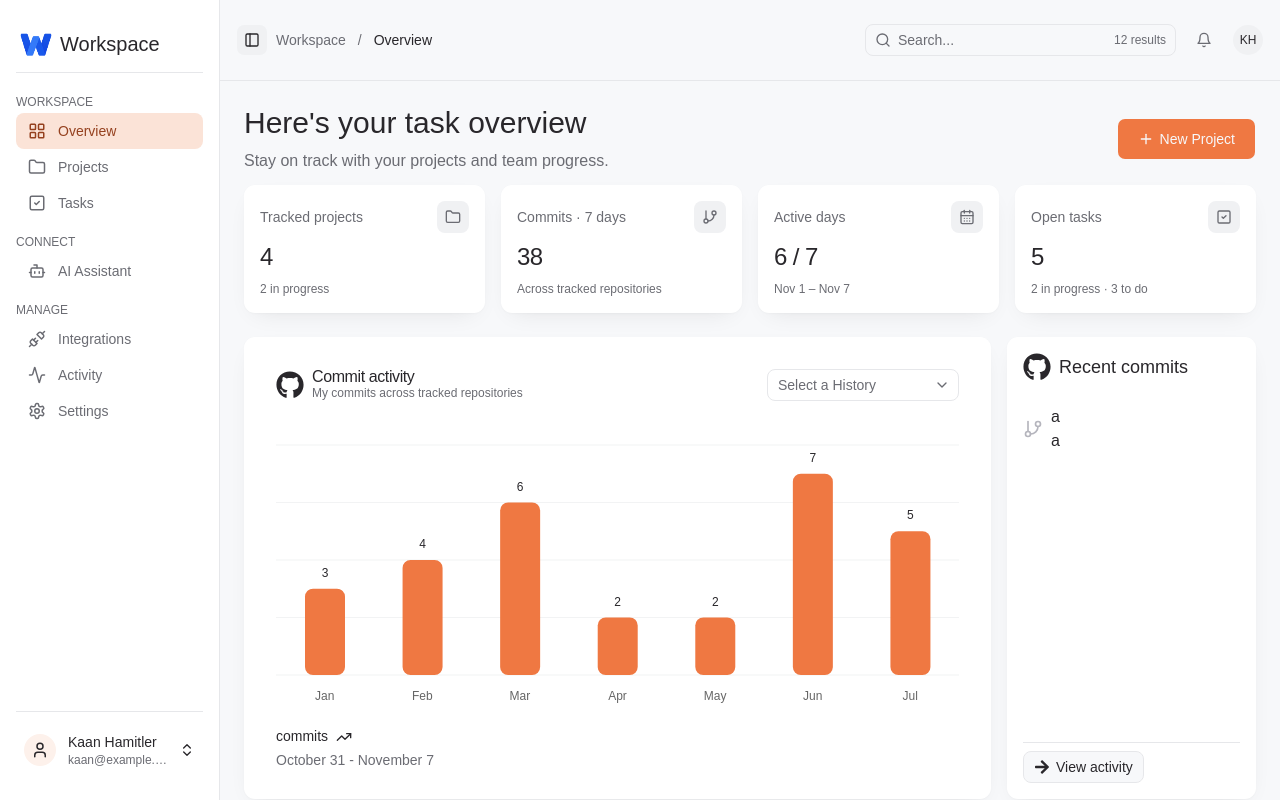
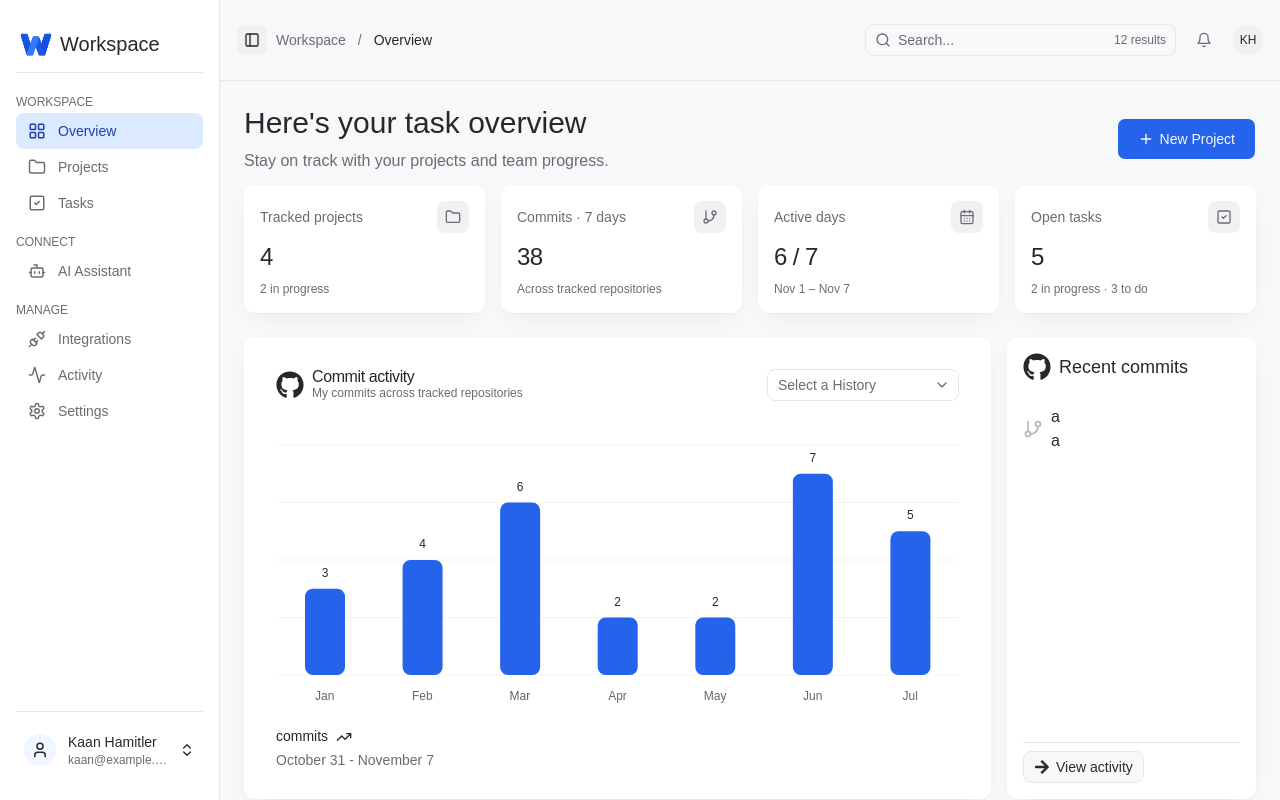
Before and after one commit to Kaan-Developer/workspace-dashboard, a React (Vite) app: page / in a window 1280 px wide. Built offline with nearby package versions, Linux system fonts and the light colour scheme.

Commit message:
style: switch dashboard theme to blue
Update primary, chart, focus, and sidebar colors and remove an unused import.

```diff
--- a/src/components/ui/AddProject.tsx
+++ b/src/components/ui/AddProject.tsx
@@ -23,7 +23,6 @@ import {
   SelectTrigger,
   SelectValue,
 } from "@/components/ui/select";
-import { description } from "./Chart";
 import { useProjectStore } from "@/store/projectStore";
 
 type AddProjectProps = {
--- a/src/index.css
+++ b/src/index.css
@@ -83,9 +83,9 @@
   --popover: #FFFFFF;
   --popover-foreground: #29272B;
 
-  --primary: #EF7842;
-  --primary-hover: #E46A35;
-  --primary-foreground: #302018;
+  --primary: #2563EB;
+  --primary-hover: #1D4ED8;
+  --primary-foreground: #FFFFFF;
 
   --secondary: #F0F1F3;
   --secondary-foreground: #29272B;
@@ -93,30 +93,30 @@
   --muted: #F0F1F3;
   --muted-foreground: #6B6C73;
 
-  --accent: #FDF1EB;
-  --accent-foreground: #974623;
+  --accent: #EFF6FF;
+  --accent-foreground: #1E40AF;
 
   --destructive: #DC2626;
 
   --border: #E6E7EA;
   --input: #E6E7EA;
-  --ring: #B85B32;
+  --ring: #0F1F4D;
 
-  --chart-1: #EF7842;
-  --chart-2: #F3A27D;
-  --chart-3: #F8C8AF;
-  --chart-4: #C65D30;
-  --chart-5: #FBE5DA;
+  --chart-1: #2563EB;
+  --chart-2: #60A5FA;
+  --chart-3: #93C5FD;
+  --chart-4: #1D4ED8;
+  --chart-5: #DBEAFE;
 
   --sidebar: #FFFFFF;
   --sidebar-foreground: #29272B;
-  --sidebar-primary: #FBE3D7;
-  --sidebar-primary-hover: #F8D9C9;
-  --sidebar-primary-foreground: #95411F;
-  --sidebar-accent: #FDF1EB;
-  --sidebar-accent-foreground: #974623;
+  --sidebar-primary: #DBEAFE;
+  --sidebar-primary-hover: #C9DDFB;
+  --sidebar-primary-foreground: #1E40AF;
+  --sidebar-accent: #EFF6FF;
+  --sidebar-accent-foreground: #1E40AF;
   --sidebar-border: #E6E7EA;
-  --sidebar-ring: #B85B32;
+  --sidebar-ring: #2563EB;
 }
 
 /* Global Styles */
```
